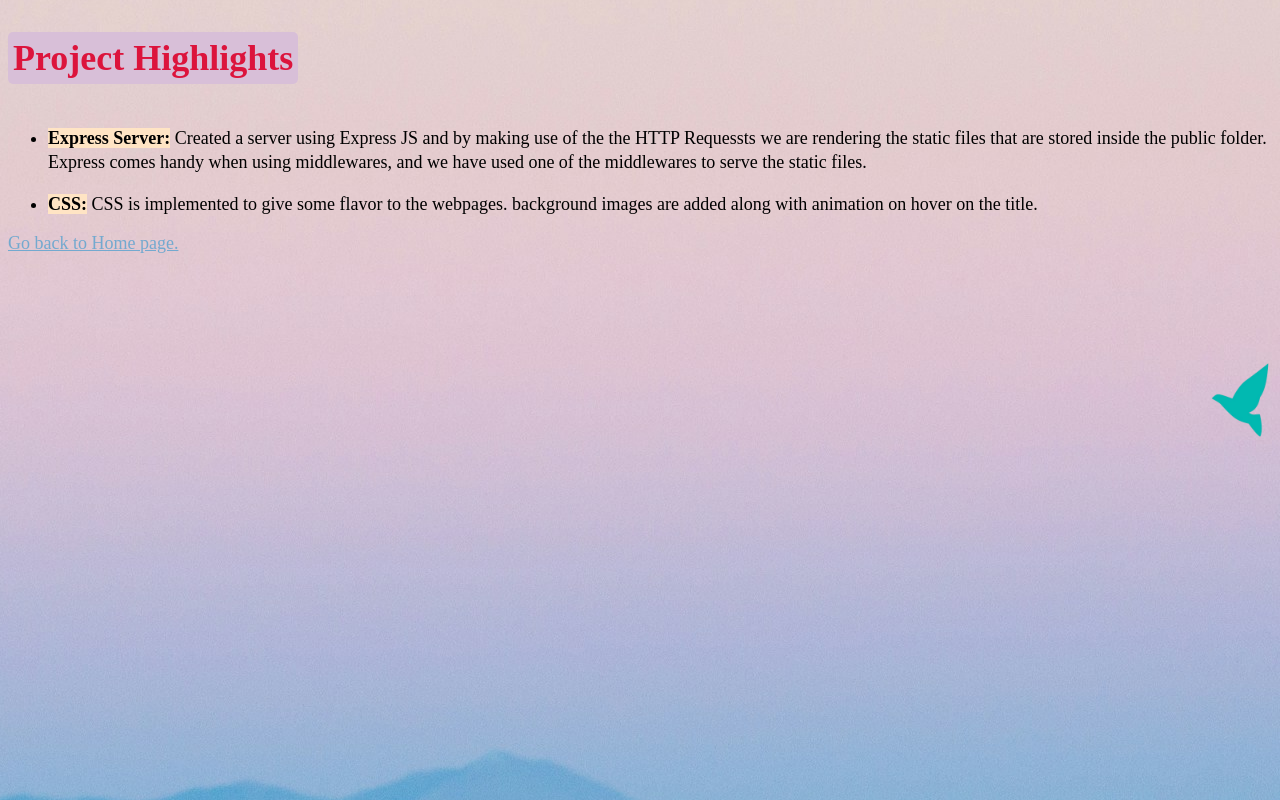
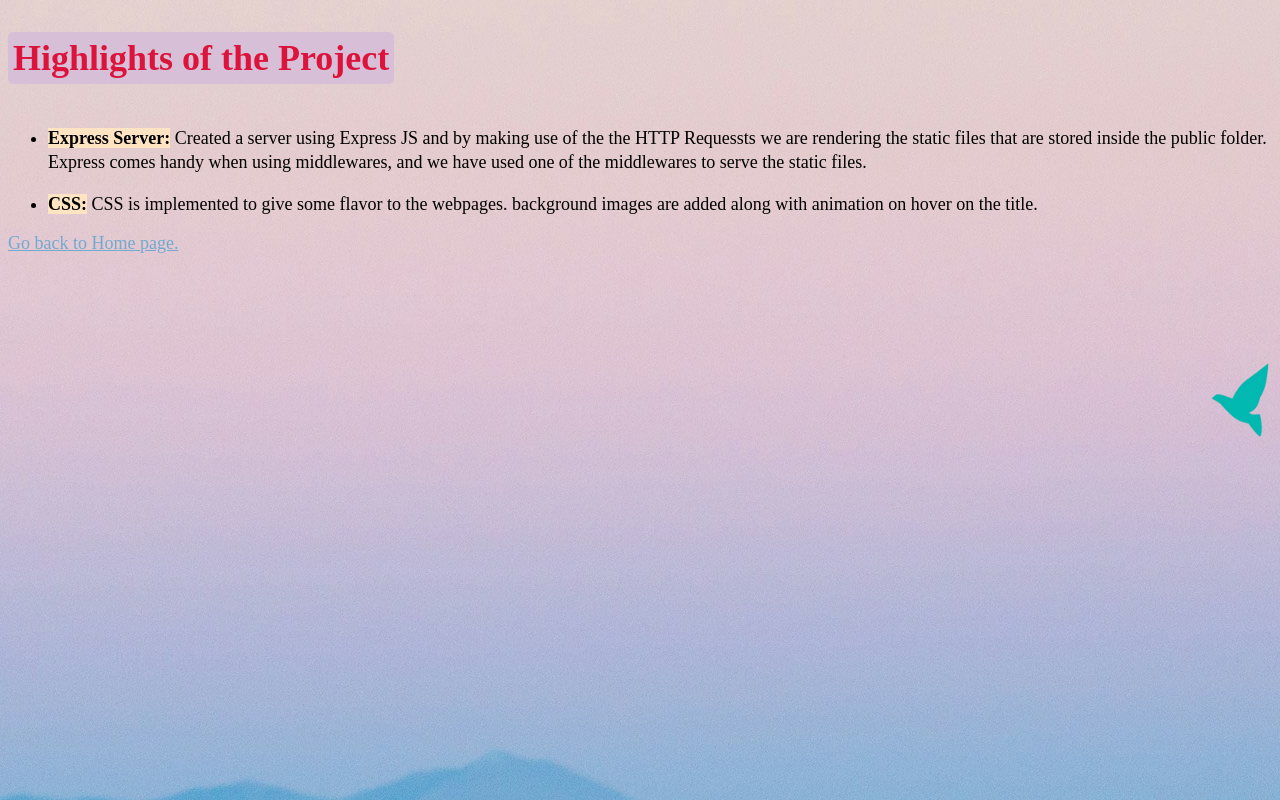
Before and after one commit to gargajit/backend_temp, a website: page public/about.html in a window 1280 px wide. Drawn offline with Linux system fonts and the light colour scheme.

Commit message:
Update about.html

```diff
--- a/public/about.html
+++ b/public/about.html
@@ -7,7 +7,7 @@
     <title>Practice Express</title>
 </head>
 <body>
-    <h1 class="title">Project Highlights</h1>
+    <h1 class="title">Highlights of the Project</h1>
     <ul>
         <li class="about-list">
             <b class="list-item-pointer">Express Server:</b>
```
